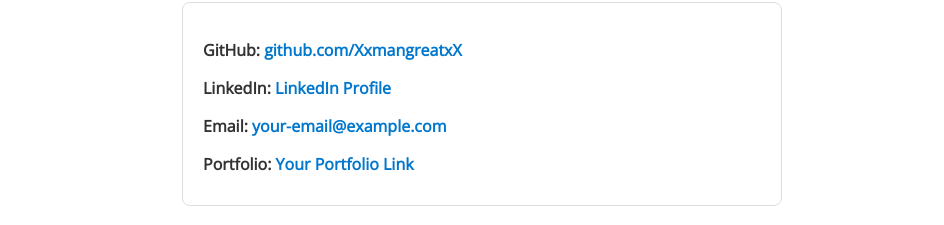
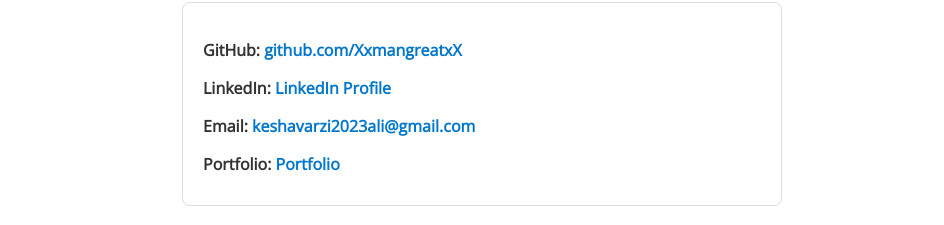
Before and after one commit to XxmangreatxX/Portfolio, a React (Create React App) app: page /#/contact in a window 1280 px wide. Shown: the part 591-816 px from the top of the page, without its empty margins (158-1102 px from the left). Built offline with nearby package versions, Linux system fonts and the light colour scheme; a web font is replaced by a local one.

Commit message:
adding email to contact

```diff
--- a/src/pages/Contact.js
+++ b/src/pages/Contact.js
@@ -15,10 +15,10 @@ const Contact = () => {
           <strong>LinkedIn:</strong> <a href="#" target="_blank" rel="noopener noreferrer">LinkedIn Profile</a>
         </p>
         <p>
-          <strong>Email:</strong> <a href="mailto:your-email@example.com">your-email@example.com</a>
+          <strong>Email:</strong> <a href="mailto:your-email@example.com">keshavarzi2023ali@gmail.com</a>
         </p>
         <p>
-          <strong>Portfolio:</strong> <a href="#">Your Portfolio Link</a>
+          <strong>Portfolio:</strong> <a href="#">Portfolio</a>
         </p>
       </div>
     </div>
```
